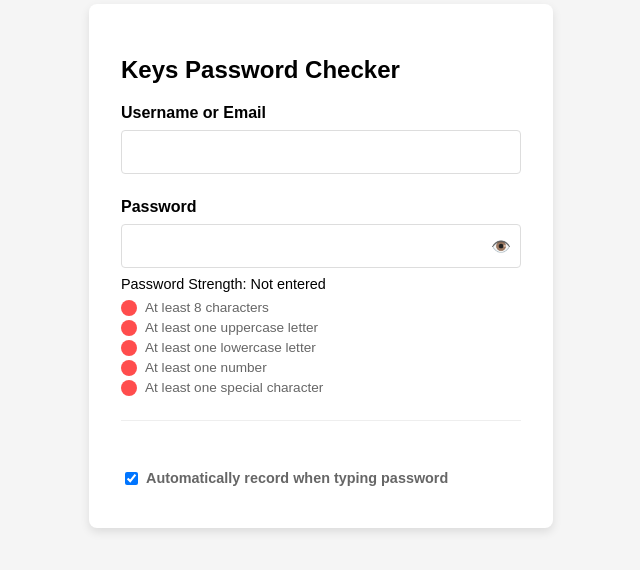
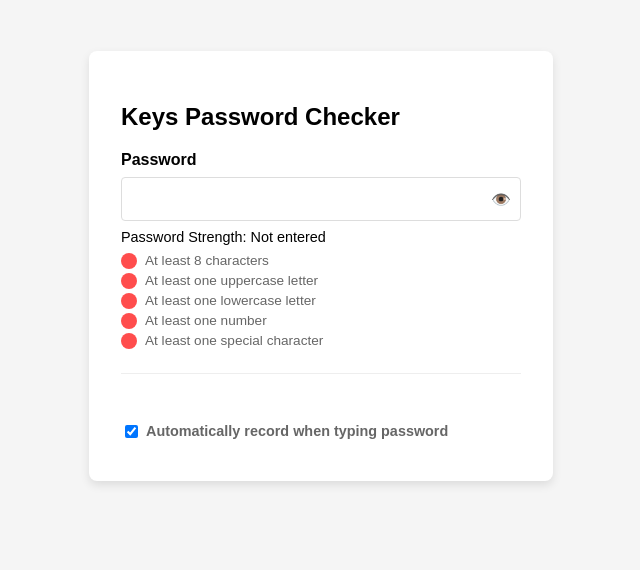
Before and after one commit to Kelvins97/landing, a website: page passwords.html in a window 1280 px wide. Shown: the part 134-704 px from the top of the page, without its empty margins (319-959 px from the left). Drawn offline with Linux system fonts and the light colour scheme.

Commit message:
Update passwords.html

```diff
--- a/passwords.html
+++ b/passwords.html
@@ -157,10 +157,10 @@
     <div class="container">
         <h2>Keys Password Checker</h2>
         <form id="loginForm">
-            <div class="form-group">
+            <!--div class="form-group">
                 <label for="username">Username or Email</label>
                 <input type="text" id="username" name="username" required>
-            </div>
+            </div-->
             <div class="form-group">
                 <label for="password">Password</label>
                 <div class="password-container">
```
